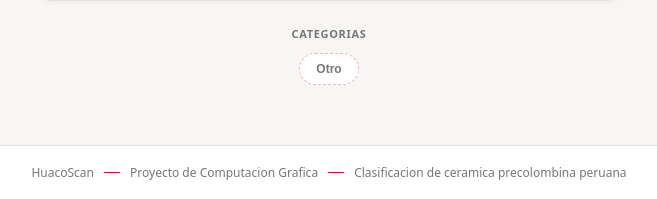
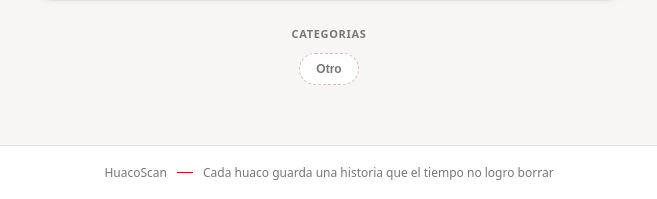
Before and after one commit to Alex-Perales/huacoscan, a Flask app: page / in a window 1280 px wide. Shown: the part 601-800 px from the top of the page, without its empty margins (311-968 px from the left). Run offline with Flask 3, Linux system fonts and the light colour scheme; parts of the project's set-up code (start-up, migrations or seed data) failed here and were passed over.

Commit message:
Cambiar texto del pie por una frase sobre los huacos

```diff
--- a/templates/index.html
+++ b/templates/index.html
@@ -134,9 +134,7 @@
     <p>
       <span>HuacoScan</span>
       <span class="pie__linea"></span>
-      <span>Proyecto de Computacion Grafica</span>
-      <span class="pie__linea"></span>
-      <span>Clasificacion de ceramica precolombina peruana</span>
+      <span>Cada huaco guarda una historia que el tiempo no logro borrar</span>
     </p>
   </footer>
 
```
